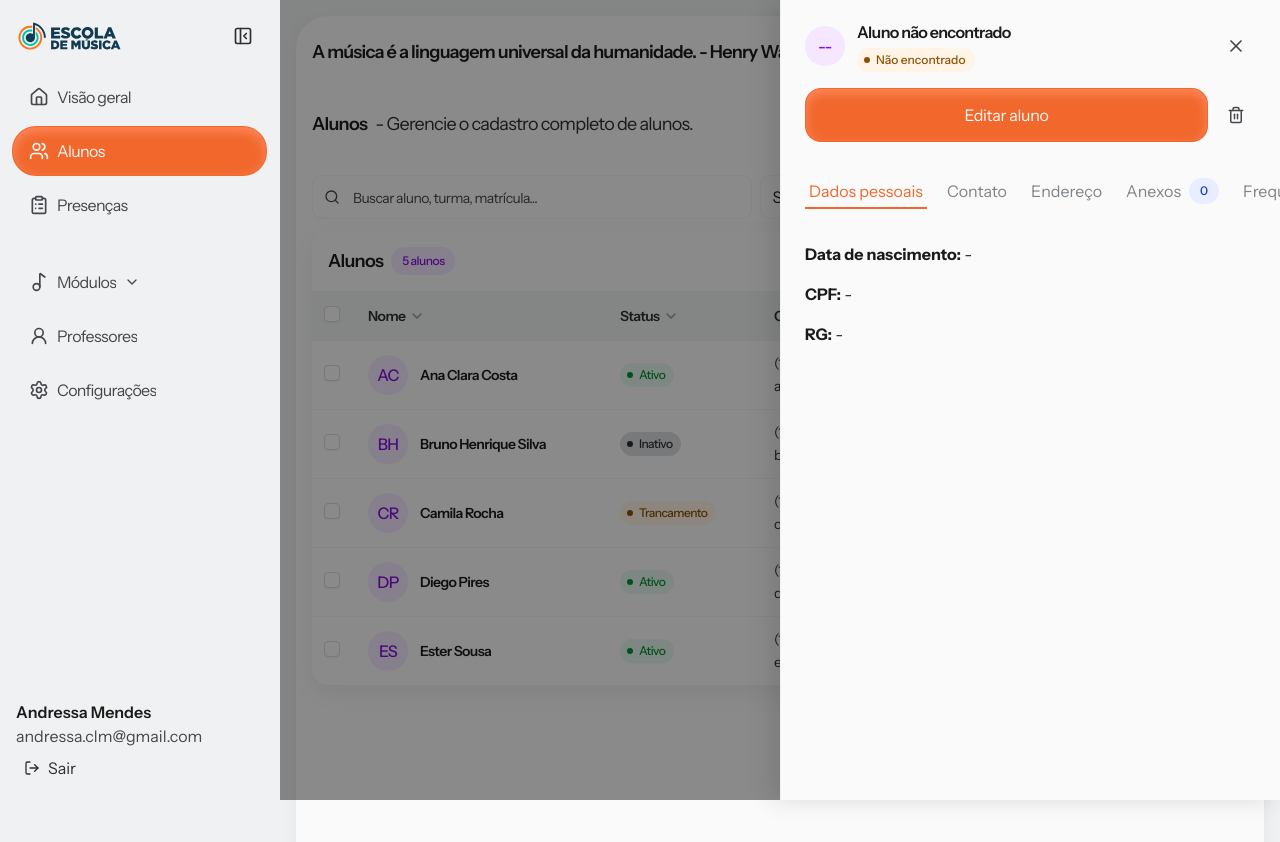
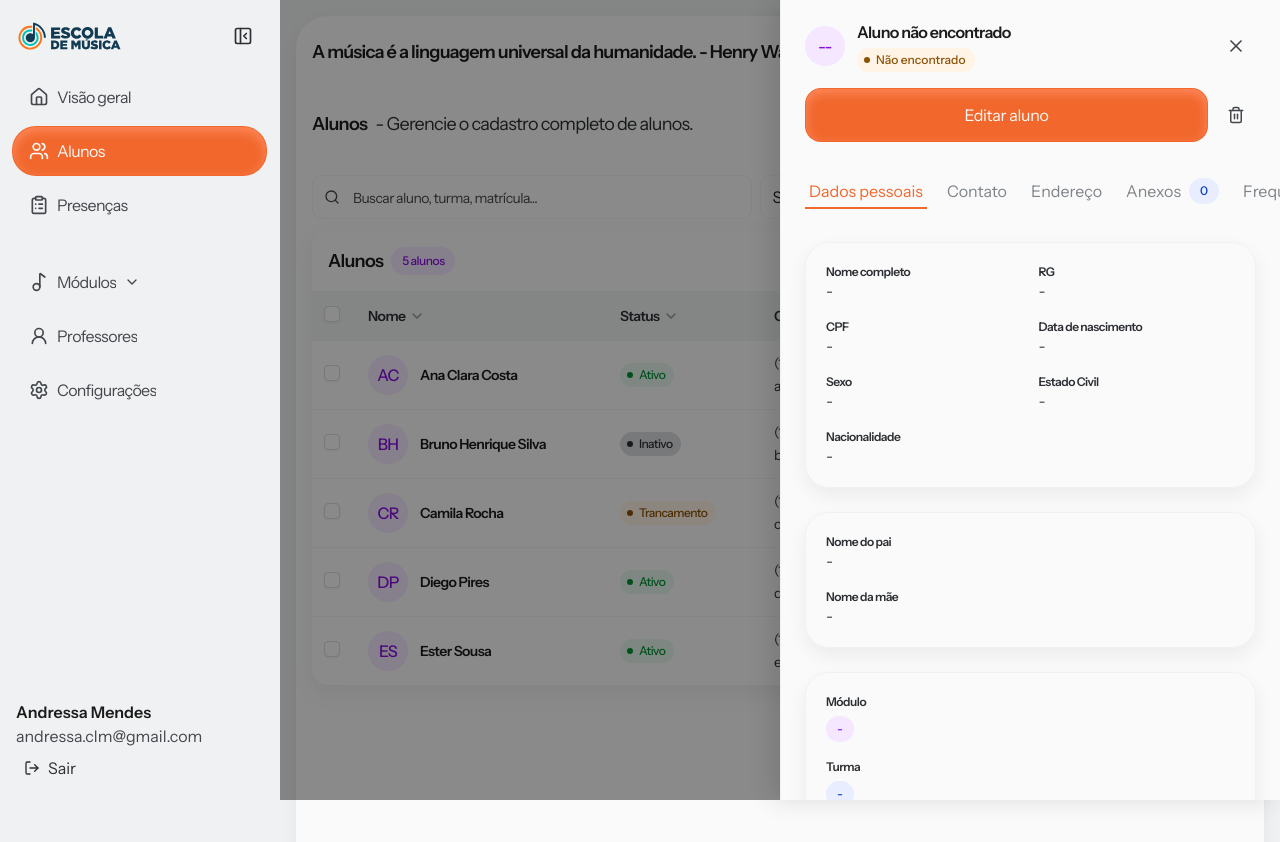
Before and after one commit to AndressaMendess/clm-gestao-2.0, a Next.js app: page /students/1 in a window 1280 px wide. Shown: the top 842 px of the page. Built offline with nearby package versions, Linux system fonts and the light colour scheme.

Commit message:
feat: refine student personal data cards layout

```diff
--- a/src/app/(app)/students/[studentId]/page.tsx
+++ b/src/app/(app)/students/[studentId]/page.tsx
@@ -26,7 +26,13 @@ type StudentDetails = {
   personalData: {
     birthDate: string;
     cpf: string;
+    fatherName: string;
+    fullName: string;
+    maritalStatus: string;
+    motherName: string;
+    nationality: string;
     rg: string;
+    sex: string;
   };
 };
 
@@ -42,7 +48,17 @@ const STUDENT_DETAILS_BY_EMAIL: Record<string, StudentDetails> = {
     },
     attendance: { justifiedAbsences: 1, presentRate: "92%", totalAbsences: 2, totalClasses: 24 },
     attachments: ["RG frente", "RG verso", "Comprovante de residência"],
-    personalData: { birthDate: "2008-03-12", cpf: "123.456.789-00", rg: "45.678.901-2" },
+    personalData: {
+      birthDate: "2008-03-12",
+      cpf: "123.456.789-00",
+      fatherName: "Carlos Eduardo Costa",
+      fullName: "Ana Clara Costa",
+      maritalStatus: "Solteira",
+      motherName: "Fernanda Lima Costa",
+      nationality: "Brasileira",
+      rg: "45.678.901-2",
+      sex: "Feminino",
+    },
   },
   "bruno.silva@email.com": {
     address: {
@@ -55,7 +71,17 @@ const STUDENT_DETAILS_BY_EMAIL: Record<string, StudentDetails> = {
     },
     attendance: { justifiedAbsences: 0, presentRate: "88%", totalAbsences: 3, totalClasses: 25 },
     attachments: ["RG frente", "RG verso"],
-    personalData: { birthDate: "2007-11-02", cpf: "234.567.890-11", rg: "56.789.012-3" },
+    personalData: {
+      birthDate: "2007-11-02",
+      cpf: "234.567.890-11",
+      fatherName: "Marcos Silva",
+      fullName: "Bruno Henrique Silva",
+      maritalStatus: "Solteiro",
+      motherName: "Luciana Souza Silva",
+      nationality: "Brasileiro",
+      rg: "56.789.012-3",
+      sex: "Masculino",
+    },
   },
   "camila.rocha@email.com": {
     address: {
@@ -68,7 +94,17 @@ const STUDENT_DETAILS_BY_EMAIL: Record<string, StudentDetails> = {
     },
     attendance: { justifiedAbsences: 2, presentRate: "79%", totalAbsences: 5, totalClasses: 24 },
     attachments: ["RG frente", "RG verso", "CPF", "Laudo médico"],
-    personalData: { birthDate: "2009-08-19", cpf: "345.678.901-22", rg: "67.890.123-4" },
+    personalData: {
+      birthDate: "2009-08-19",
+      cpf: "345.678.901-22",
+      fatherName: "Roberto Rocha",
+      fullName: "Camila Rocha",
+      maritalStatus: "Solteira",
+      motherName: "Patrícia Almeida Rocha",
+      nationality: "Brasileira",
+      rg: "67.890.123-4",
+      sex: "Feminino",
+    },
   },
 };
 
@@ -83,7 +119,17 @@ const EMPTY_DETAILS: StudentDetails = {
   },
   attendance: { justifiedAbsences: 0, presentRate: "-", totalAbsences: 0, totalClasses: 0 },
   attachments: [],
-  personalData: { birthDate: "-", cpf: "-", rg: "-" },
+  personalData: {
+    birthDate: "-",
+    cpf: "-",
+    fatherName: "-",
+    fullName: "-",
+    maritalStatus: "-",
+    motherName: "-",
+    nationality: "-",
+    rg: "-",
+    sex: "-",
+  },
 };
 
 export default function StudentDetailsPage() {
@@ -143,10 +189,95 @@ export default function StudentDetailsPage() {
         tabs={drawerTabs}
       >
         {activeTab === "personal-data" ? (
-          <div className="grid gap-4 text-[var(--content-secondary)]">
-            <p><strong className="text-[var(--content-primary)]">Data de nascimento:</strong> {details.personalData.birthDate}</p>
-            <p><strong className="text-[var(--content-primary)]">CPF:</strong> {details.personalData.cpf}</p>
-            <p><strong className="text-[var(--content-primary)]">RG:</strong> {details.personalData.rg}</p>
+          <div className="grid gap-6">
+            <article className="rounded-[24px] border border-[var(--border-primary)] bg-[var(--background-primary)] p-5 shadow-[0_8px_20px_rgb(0_0_0_/_0.06)]">
+              <div className="grid grid-cols-1 gap-4 sm:grid-cols-2">
+                <div>
+                  <p className="[font-size:var(--typography-body-small-semibold-font-size)] [line-height:var(--typography-body-small-semibold-line-height)] [font-weight:var(--typography-body-small-semibold-font-weight)] [letter-spacing:var(--typography-body-small-semibold-letter-spacing)] text-[var(--content-secondary)]">
+                    Nome completo
+                  </p>
+                  <p className="[font-size:var(--typography-body-medium-regular-font-size)] [line-height:var(--typography-body-medium-regular-line-height)] [font-weight:var(--typography-body-medium-regular-font-weight)] [letter-spacing:var(--typography-body-medium-regular-letter-spacing)] text-[var(--content-secondary)]">{details.personalData.fullName}</p>
+                </div>
+                <div>
+                  <p className="[font-size:var(--typography-body-small-semibold-font-size)] [line-height:var(--typography-body-small-semibold-line-height)] [font-weight:var(--typography-body-small-semibold-font-weight)] [letter-spacing:var(--typography-body-small-semibold-letter-spacing)] text-[var(--content-secondary)]">
+                    RG
+                  </p>
+                  <p className="[font-size:var(--typography-body-medium-regular-font-size)] [line-height:var(--typography-body-medium-regular-line-height)] [font-weight:var(--typography-body-medium-regular-font-weight)] [letter-spacing:var(--typography-body-medium-regular-letter-spacing)] text-[var(--content-secondary)]">{details.personalData.rg}</p>
+                </div>
+                <div>
+                  <p className="[font-size:var(--typography-body-small-semibold-font-size)] [line-height:var(--typography-body-small-semibold-line-height)] [font-weight:var(--typography-body-small-semibold-font-weight)] [letter-spacing:var(--typography-body-small-semibold-letter-spacing)] text-[var(--content-secondary)]">
+                    CPF
+                  </p>
+                  <p className="[font-size:var(--typography-body-medium-regular-font-size)] [line-height:var(--typography-body-medium-regular-line-height)] [font-weight:var(--typography-body-medium-regular-font-weight)] [letter-spacing:var(--typography-body-medium-regular-letter-spacing)] text-[var(--content-secondary)]">{details.personalData.cpf}</p>
+                </div>
+                <div>
+                  <p className="[font-size:var(--typography-body-small-semibold-font-size)] [line-height:var(--typography-body-small-semibold-line-height)] [font-weight:var(--typography-body-small-semibold-font-weight)] [letter-spacing:var(--typography-body-small-semibold-letter-spacing)] text-[var(--content-secondary)]">
+                    Data de nascimento
+                  </p>
+                  <p className="[font-size:var(--typography-body-medium-regular-font-size)] [line-height:var(--typography-body-medium-regular-line-height)] [font-weight:var(--typography-body-medium-regular-font-weight)] [letter-spacing:var(--typography-body-medium-regular-letter-spacing)] text-[var(--content-secondary)]">{details.personalData.birthDate}</p>
+                </div>
+                <div>
+                  <p className="[font-size:var(--typography-body-small-semibold-font-size)] [line-height:var(--typography-body-small-semibold-line-height)] [font-weight:var(--typography-body-small-semibold-font-weight)] [letter-spacing:var(--typography-body-small-semibold-letter-spacing)] text-[var(--content-secondary)]">
+                    Sexo
+                  </p>
+                  <p className="[font-size:var(--typography-body-medium-regular-font-size)] [line-height:var(--typography-body-medium-regular-line-height)] [font-weight:var(--typography-body-medium-regular-font-weight)] [letter-spacing:var(--typography-body-medium-regular-letter-spacing)] text-[var(--content-secondary)]">{details.personalData.sex}</p>
+                </div>
+                <div>
+                  <p className="[font-size:var(--typography-body-small-semibold-font-size)] [line-height:var(--typography-body-small-semibold-line-height)] [font-weight:var(--typography-body-small-semibold-font-weight)] [letter-spacing:var(--typography-body-small-semibold-letter-spacing)] text-[var(--content-secondary)]">
+                    Estado Civil
+                  </p>
+                  <p className="[font-size:var(--typography-body-medium-regular-font-size)] [line-height:var(--typography-body-medium-regular-line-height)] [font-weight:var(--typography-body-medium-regular-font-weight)] [letter-spacing:var(--typography-body-medium-regular-letter-spacing)] text-[var(--content-secondary)]">{details.personalData.maritalStatus}</p>
+                </div>
+                <div>
+                  <p className="[font-size:var(--typography-body-small-semibold-font-size)] [line-height:var(--typography-body-small-semibold-line-height)] [font-weight:var(--typography-body-small-semibold-font-weight)] [letter-spacing:var(--typography-body-small-semibold-letter-spacing)] text-[var(--content-secondary)]">
+                    Nacionalidade
+                  </p>
+                  <p className="[font-size:var(--typography-body-medium-regular-font-size)] [line-height:var(--typography-body-medium-regular-line-height)] [font-weight:var(--typography-body-medium-regular-font-weight)] [letter-spacing:var(--typography-body-medium-regular-letter-spacing)] text-[var(--content-secondary)]">{details.personalData.nationality}</p>
+                </div>
+              </div>
+            </article>
+
+            <article className="rounded-[24px] border border-[var(--border-primary)] bg-[var(--background-primary)] p-5 shadow-[0_8px_20px_rgb(0_0_0_/_0.06)]">
+              <div className="grid gap-4">
+                <div>
+                  <p className="[font-size:var(--typography-body-small-semibold-font-size)] [line-height:var(--typography-body-small-semibold-line-height)] [font-weight:var(--typography-body-small-semibold-font-weight)] [letter-spacing:var(--typography-body-small-semibold-letter-spacing)] text-[var(--content-secondary)]">
+                    Nome do pai
+                  </p>
+                  <p className="[font-size:var(--typography-body-medium-regular-font-size)] [line-height:var(--typography-body-medium-regular-line-height)] [font-weight:var(--typography-body-medium-regular-font-weight)] [letter-spacing:var(--typography-body-medium-regular-letter-spacing)] text-[var(--content-secondary)]">{details.personalData.fatherName}</p>
+                </div>
+                <div>
+                  <p className="[font-size:var(--typography-body-small-semibold-font-size)] [line-height:var(--typography-body-small-semibold-line-height)] [font-weight:var(--typography-body-small-semibold-font-weight)] [letter-spacing:var(--typography-body-small-semibold-letter-spacing)] text-[var(--content-secondary)]">
+                    Nome da mãe
+                  </p>
+                  <p className="[font-size:var(--typography-body-medium-regular-font-size)] [line-height:var(--typography-body-medium-regular-line-height)] [font-weight:var(--typography-body-medium-regular-font-weight)] [letter-spacing:var(--typography-body-medium-regular-letter-spacing)] text-[var(--content-secondary)]">{details.personalData.motherName}</p>
+                </div>
+              </div>
+            </article>
+
+            <article className="rounded-[24px] border border-[var(--border-primary)] bg-[var(--background-primary)] p-5 shadow-[0_8px_20px_rgb(0_0_0_/_0.06)]">
+              <div className="grid gap-4">
+                <div>
+                  <p className="[font-size:var(--typography-body-small-semibold-font-size)] [line-height:var(--typography-body-small-semibold-line-height)] [font-weight:var(--typography-body-small-semibold-font-weight)] [letter-spacing:var(--typography-body-small-semibold-letter-spacing)] text-[var(--content-secondary)]">
+                    Módulo
+                  </p>
+                  <div className="pt-1">
+                    <Badge variant={student?.moduleVariant ?? "violet"}>
+                      {student?.module ?? "-"}
+                    </Badge>
+                  </div>
+                </div>
+                <div>
+                  <p className="[font-size:var(--typography-body-small-semibold-font-size)] [line-height:var(--typography-body-small-semibold-line-height)] [font-weight:var(--typography-body-small-semibold-font-weight)] [letter-spacing:var(--typography-body-small-semibold-letter-spacing)] text-[var(--content-secondary)]">
+                    Turma
+                  </p>
+                  <div className="pt-1">
+                    <Badge variant={student?.classroomVariant ?? "blue"}>
+                      {student?.classroom ?? "-"}
+                    </Badge>
+                  </div>
+                </div>
+              </div>
+            </article>
           </div>
         ) : null}
 
```
